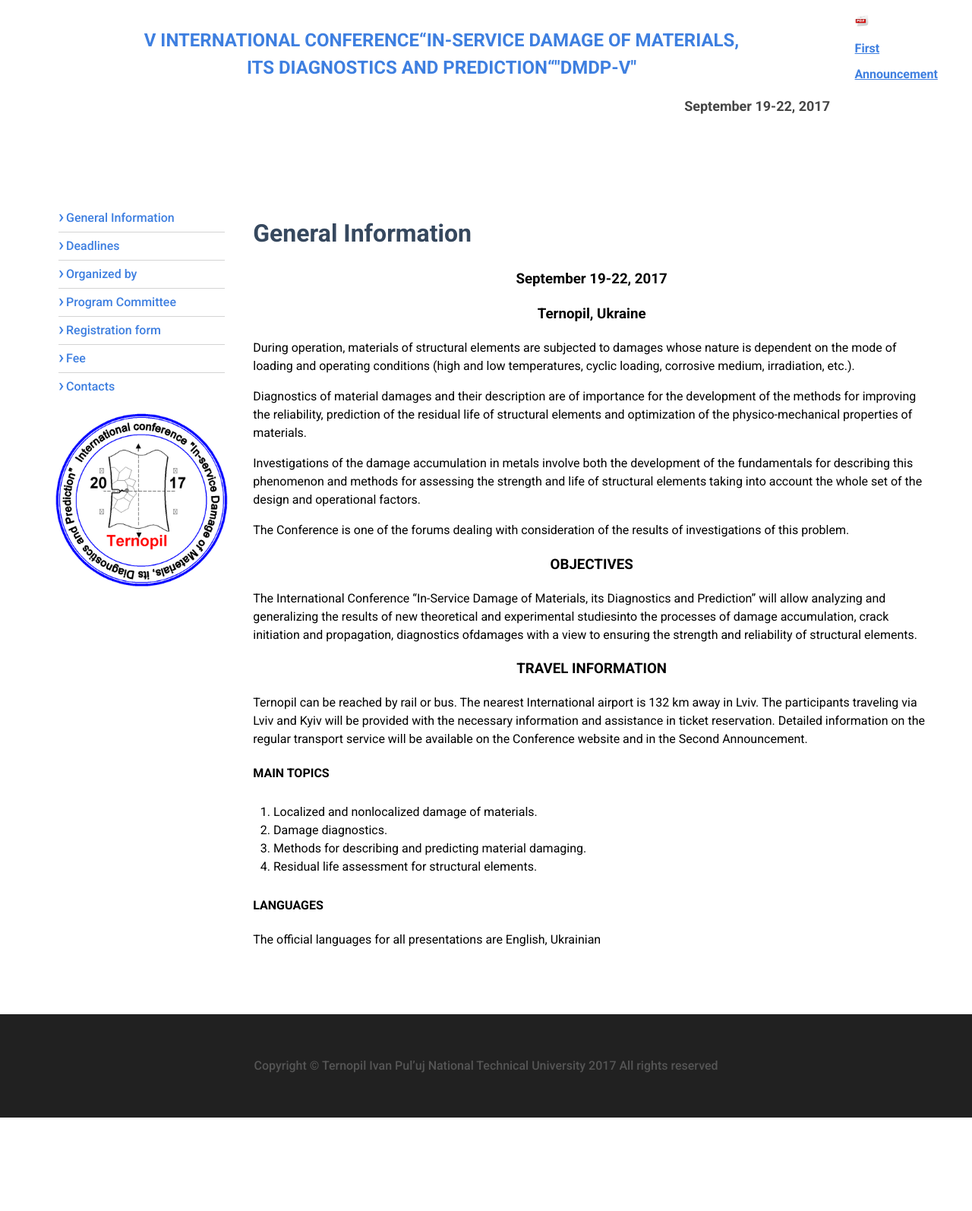
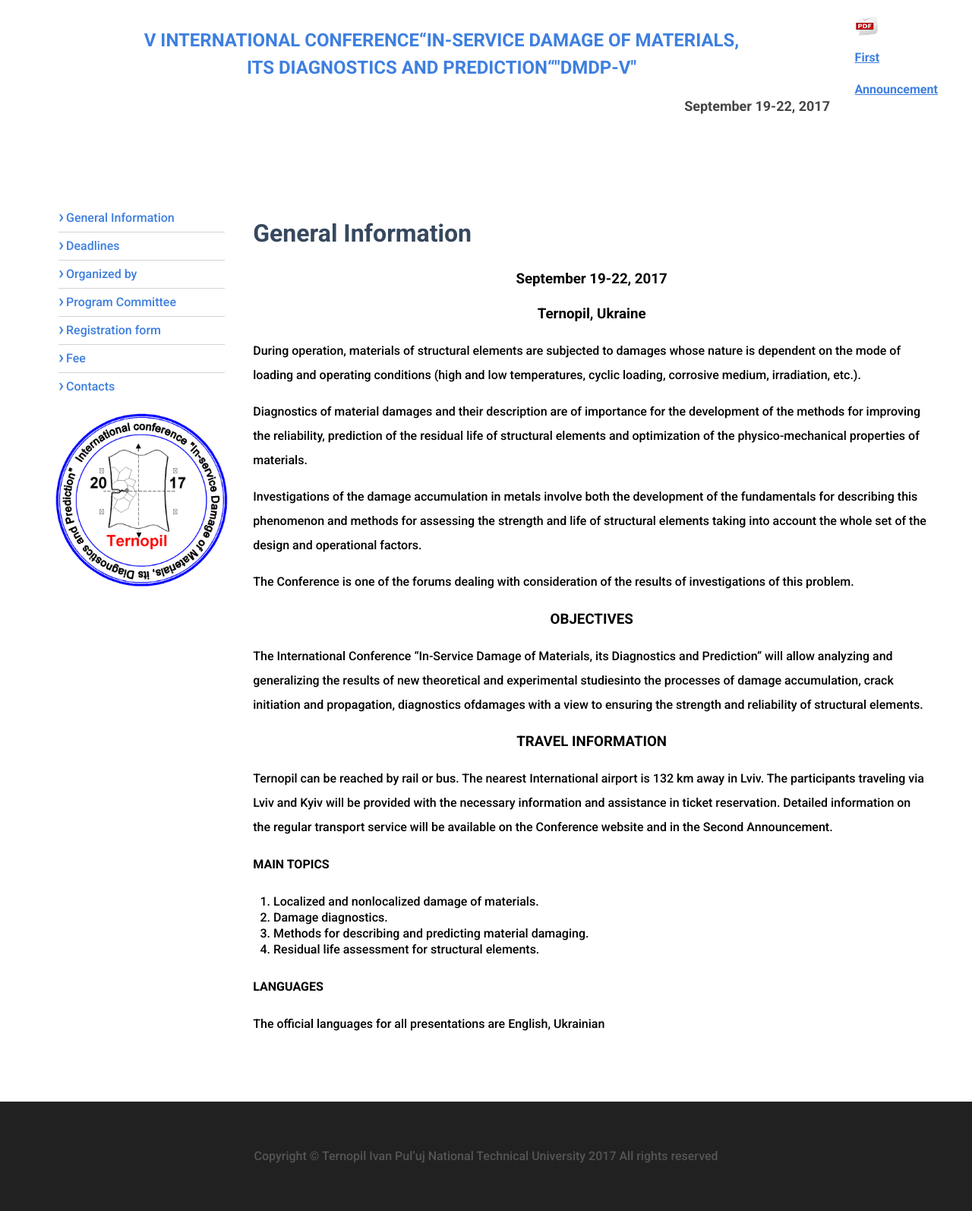
Before and after one commit to sivanchenko/dmdp.tntu.edu.ua, a Jekyll site: the page built from index.md, in a window 1280 px wide. Shown: the whole page at 76% size. Built offline with Jekyll 4.4.1, drawn with Linux system fonts in a browser that asks for light colours; before the commit the page ends 1471 px from its top, so only the background shows below that.

Commit message:
Update style (General, Fee, Contacts pages)

```diff
--- a/_layouts/default.html
+++ b/_layouts/default.html
@@ -32,7 +32,7 @@
                 <ul class="page-header__downloads">
                     <li>
                         <a href="https://drive.google.com/file/d/0B8_p99T4-ZoBR1F6dVd6V3hWUlE/view" class="page-header__link" target="_blank">
-                            <img src="{{ site.baseurl }}/assets/img/download-icon.jpg" width="225" height="225" alt="download">
+                            <img src="{{ site.baseurl }}/assets/img/download-icon.jpg" alt="download">
                         </a>
                     </li>
                     <li>
--- a/assets/css/main.css
+++ b/assets/css/main.css
@@ -40,6 +40,19 @@ img {
     max-width: 100%;
     height: auto;
     vertical-align: top; }
+
+ol {
+	font-weight: 500;
+	line-height: 1.3;
+}
+ul{
+	line-height: 2;
+	font-weight: 500;
+}
+p {
+	font-weight: 500;
+	line-height: 2;
+}
 
 .aside-nav__img img{
 	width: 321px;
@@ -228,3 +241,6 @@ img {
     line-height: 1.5;
 
 }
+.page-header__downloads img{
+	width: 38%;
+}
```
